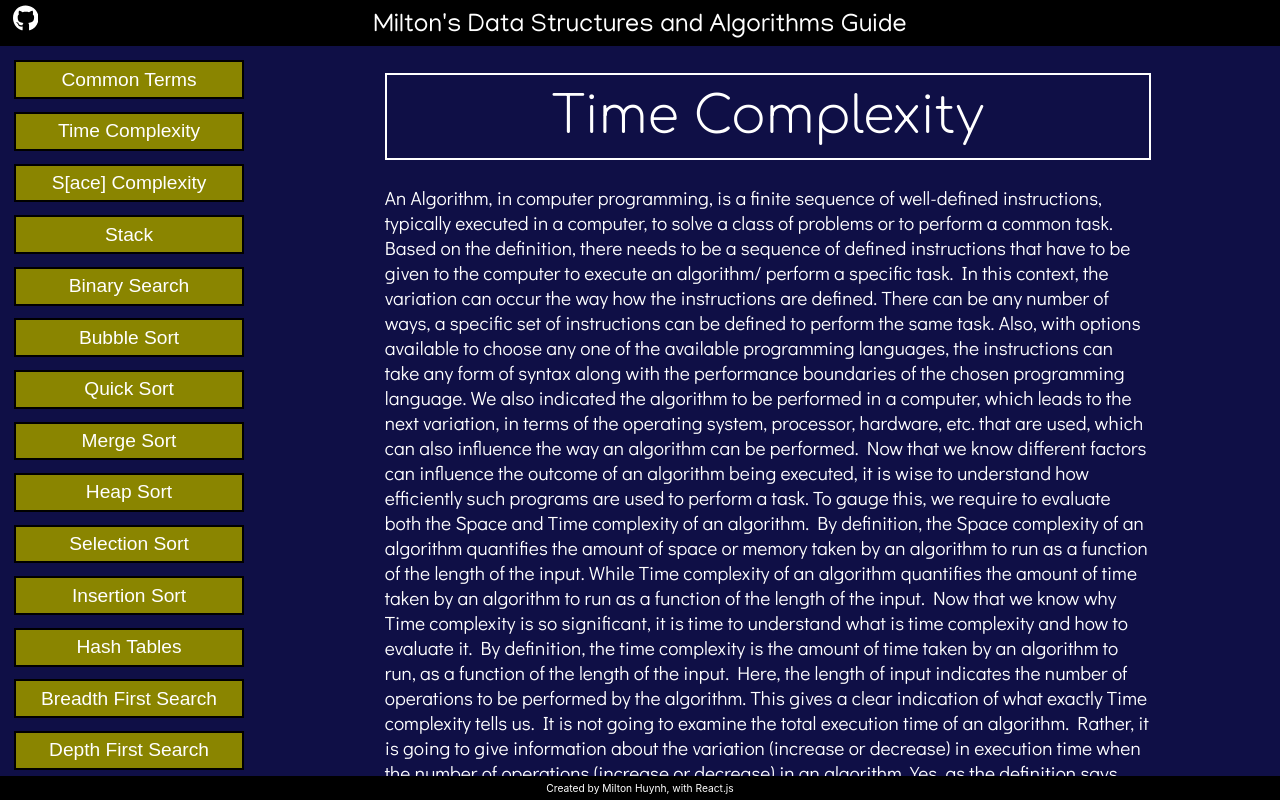
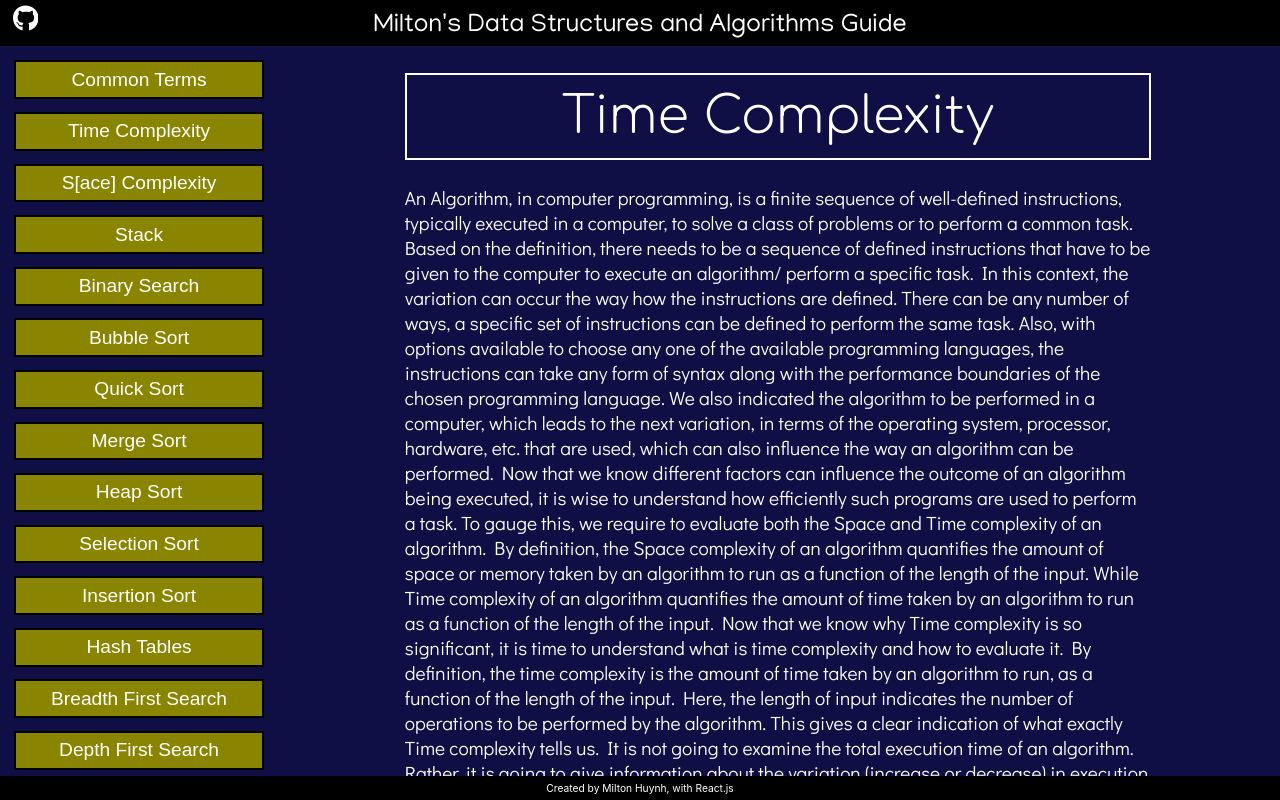
Before and after one commit to miltonhuynh/DSA-guide, a React (Create React App) app in the folder app/: page /DSA-guide/TimeComplexity in a window 1280 px wide. Built offline with nearby package versions, Linux system fonts and the light colour scheme; a web font is replaced by a local one.

Commit message:
Increased nav size

```diff
--- a/app/src/App.css
+++ b/app/src/App.css
@@ -39,7 +39,7 @@ body,html {
 }
 
 #Navigator {
-  width: 20vw;
+  width: 22vw;
   overflow-y: scroll;
 }
 
```
